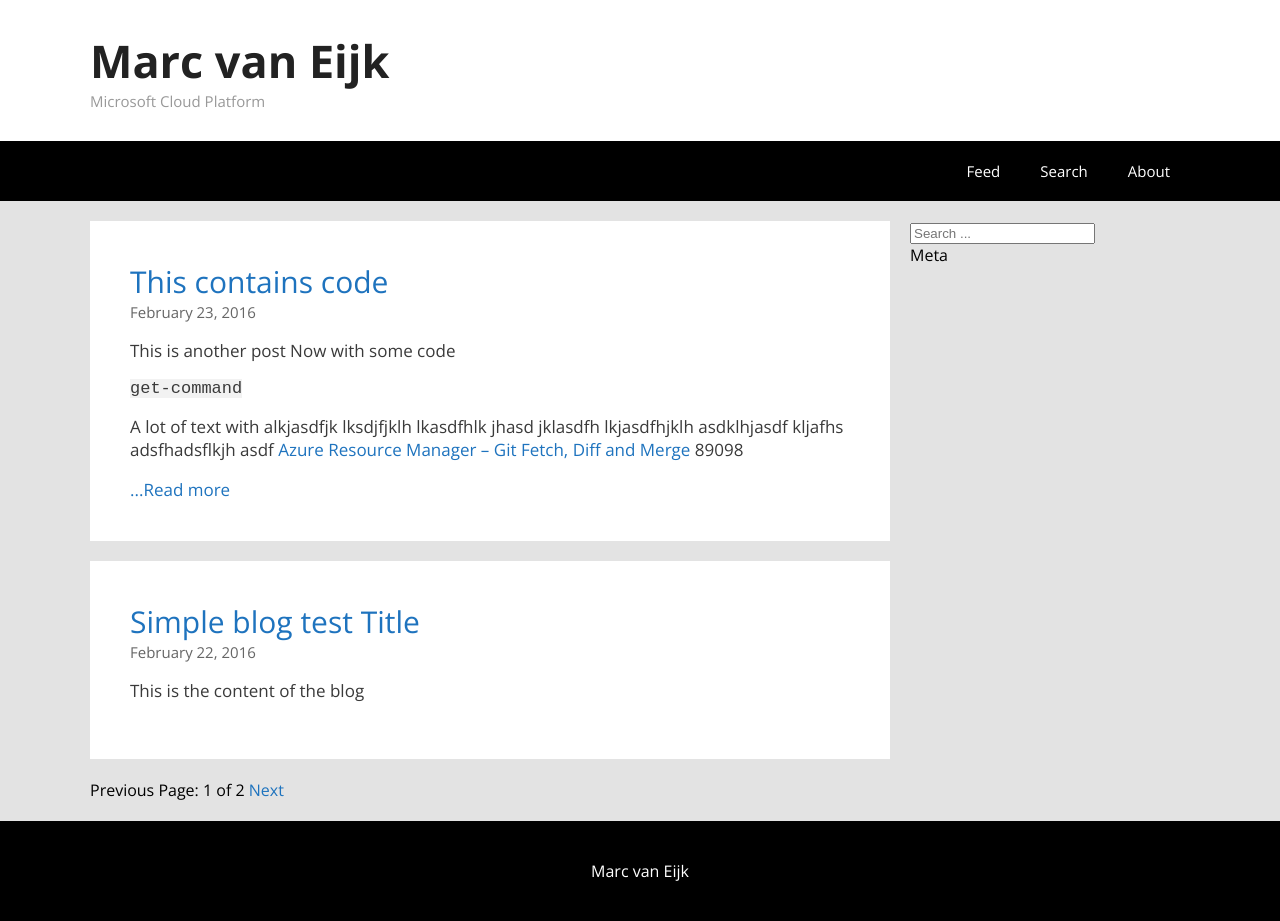
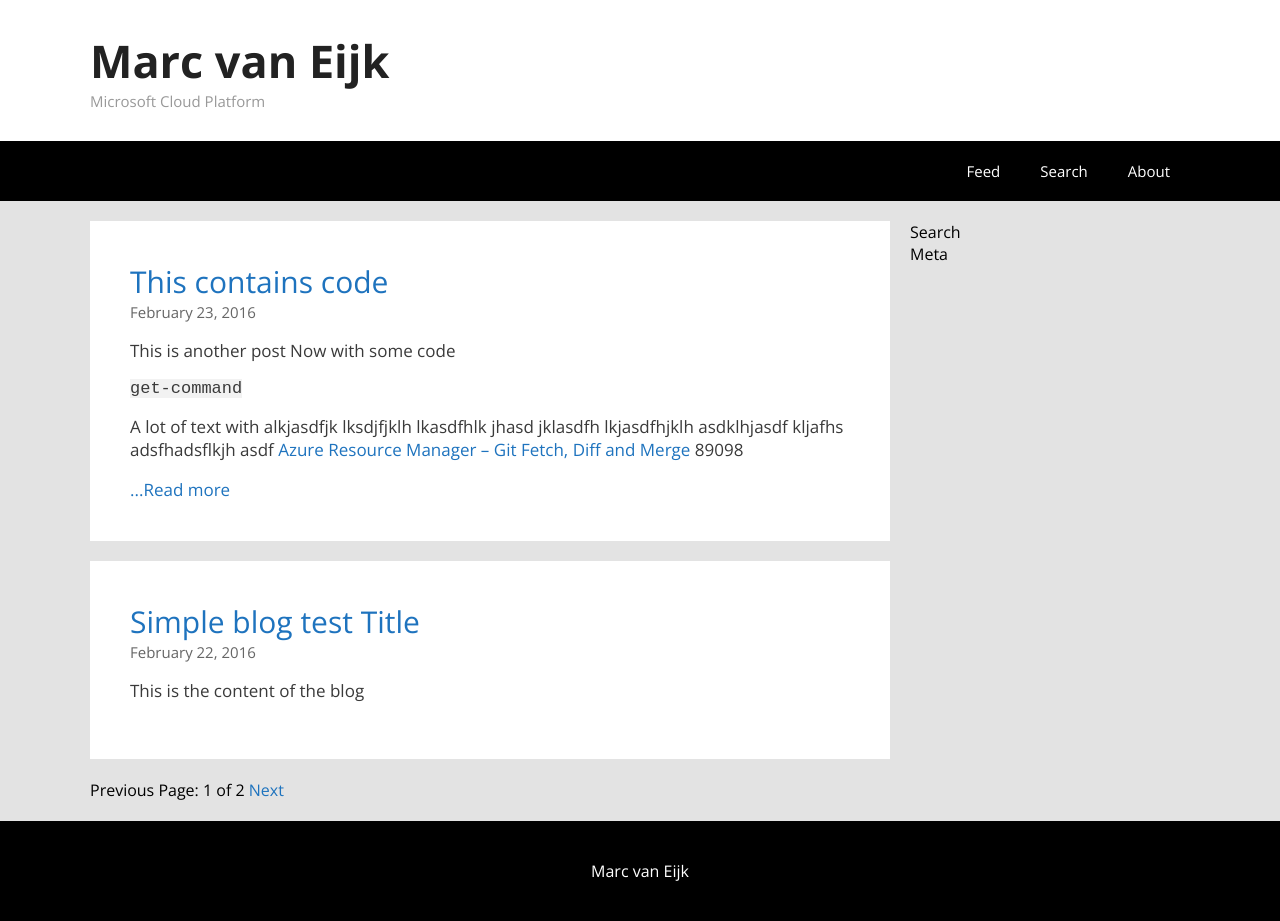
Before and after one commit to marcvaneijkdemo/marcvaneijkdemo.github.io, a Jekyll site: the page built from index.html, in a window 1280 px wide. Built offline with Jekyll 4.4.1, drawn with Linux system fonts in a browser that asks for light colours; nearby versions of some CDN libraries; the list of posts is cut into pages by our own code.

Commit message:
Update default.html

```diff
--- a/_layouts/default.html
+++ b/_layouts/default.html
@@ -32,11 +32,7 @@
     <div class="siteContentWrapper">
         <div class="siteContent">{{ content }}</div>
         <div class="siteWidgets">
-            <div class="widgetSearch">
-                <form method="get" id="searchform" action="/search.html" >
-                    <input type="search" id="searchbox" name="search"  placeholder="Search ... ">
-                </form>
-            </div>
+            <div class="widgetSearch">Search</div>
             <div class="widgetMeta">Meta</div>
         </div>
     </div>
```
